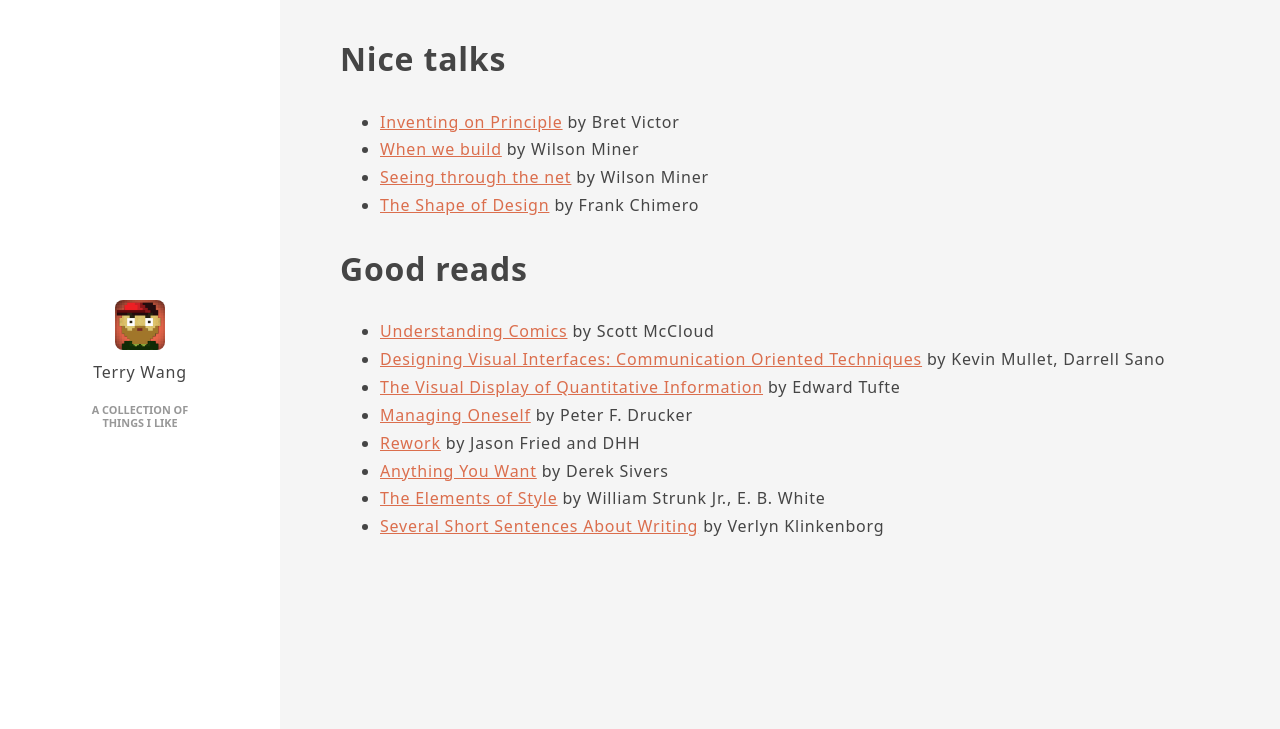
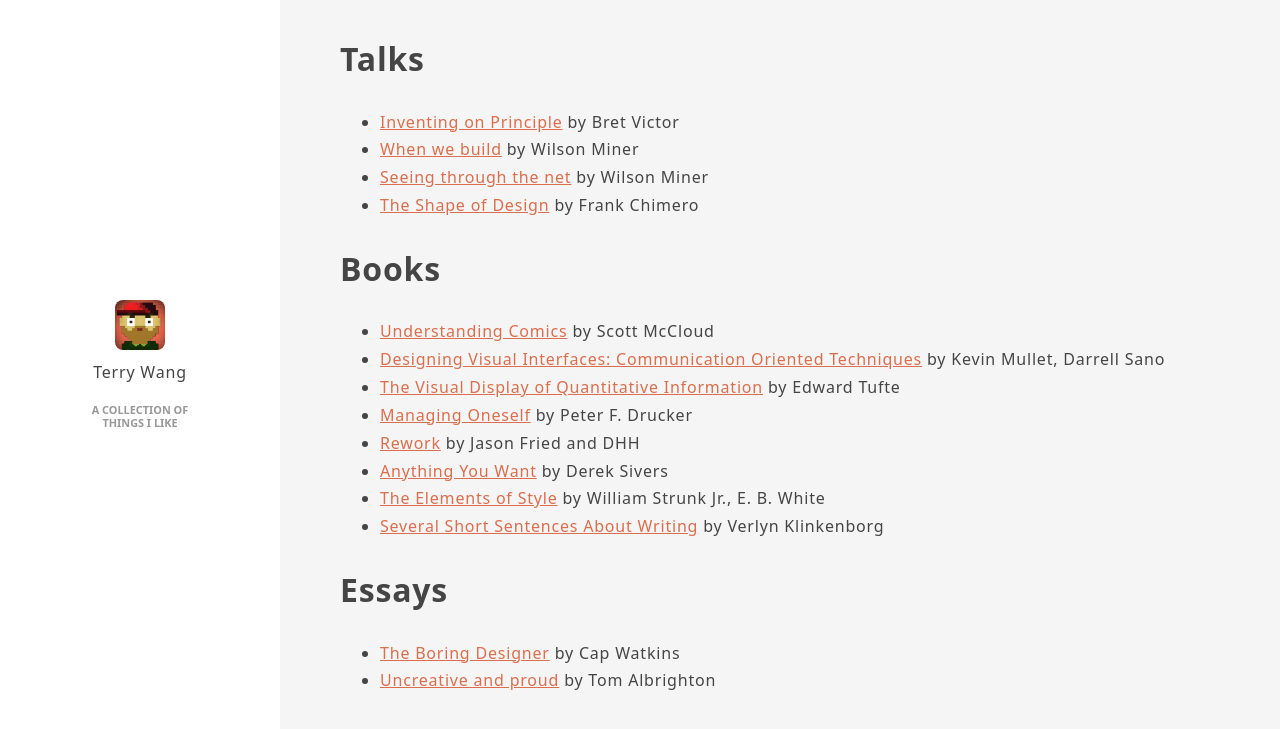
Before and after one commit to lvterry/lvterry.github.io, a Jekyll site: the page built from index.html, in a window 1280 px wide. Shown: the top 729 px of the page. Built offline with Jekyll 4.4.1, drawn with Linux system fonts in a browser that asks for light colours; the list of posts is cut into pages by our own code.

Commit message:
Add two essays

```diff
--- a/index.html
+++ b/index.html
@@ -10,14 +10,14 @@ layout: default
 </div>
 
 <main>
-<h1>Nice talks</h1>
+<h1>Talks</h1>
 <ul>
   <li><a href="https://vimeo.com/38272912">Inventing on Principle</a> by Bret Victor</li>
   <li><a href="https://vimeo.com/34017777">When we build</a> by Wilson Miner</li>
   <li><a href="https://vimeo.com/345624545">Seeing through the net</a> by Wilson Miner</li>
   <li><a href="https://www.youtube.com/watch?v=PlYJo5ggu_s">The Shape of Design</a> by Frank Chimero</li>
 </ul>
-<h1>Good reads</h1>
+<h1>Books</h1>
 <ul>
   <li><a href="https://www.amazon.com/Understanding-Comics-Invisible-Scott-McCloud/dp/006097625X/">Understanding Comics</a> by Scott McCloud</li>
   <li><a href="https://www.amazon.com/Designing-Visual-Interfaces-Communication-Techniques/dp/0133033899/">Designing Visual Interfaces: Communication Oriented Techniques</a> by Kevin Mullet, Darrell Sano</li>
@@ -28,4 +28,9 @@ layout: default
   <li><a href="https://www.amazon.com/Elements-Style-Fourth-William-Strunk/dp/020530902X/">The Elements of Style</a> by William Strunk Jr., E. B. White</li>
   <li><a href="https://www.amazon.com/Several-Short-Sentences-About-Writing/dp/0307279413/">Several Short Sentences About Writing</a> by Verlyn Klinkenborg</li>
 </ul>
+<h1>Essays</h1>
+<ul>
+  <li><a href="https://capwatkins.com/blog/the-boring-designer">The Boring Designer</a> by Cap Watkins</li>
+  <li><a href="https://www.abccopywriting.com/2011/01/17/uncreative-and-proud">Uncreative and proud</a> by Tom Albrighton</li>
+</ul>
 </main>
```
